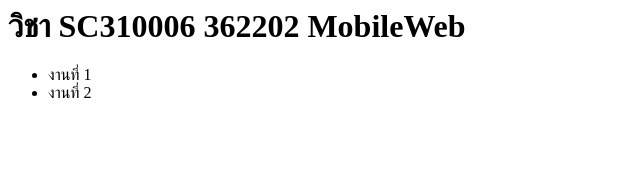
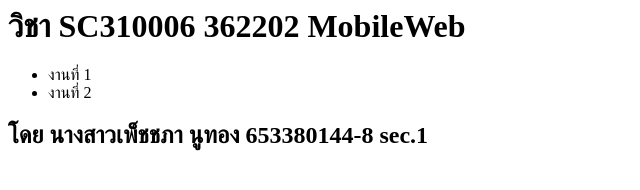
Before and after one commit to Phetchapa/web2024, a plain HTML site: page index.html in a window 1280 px wide. Shown: the whole page, without its empty margins (0-640 px from the left). Drawn offline with Linux system fonts and the light colour scheme.

Commit message:
add name in index

```diff
--- a/index.html
+++ b/index.html
@@ -5,5 +5,6 @@
       <li>งานที่ 1</li>
       <li>งานที่ 2</li>
     </ul>
+    <h2>โดย นางสาวเพ็ชชภา นูทอง 653380144-8 sec.1</h2>
   </body>
 </html>
```
